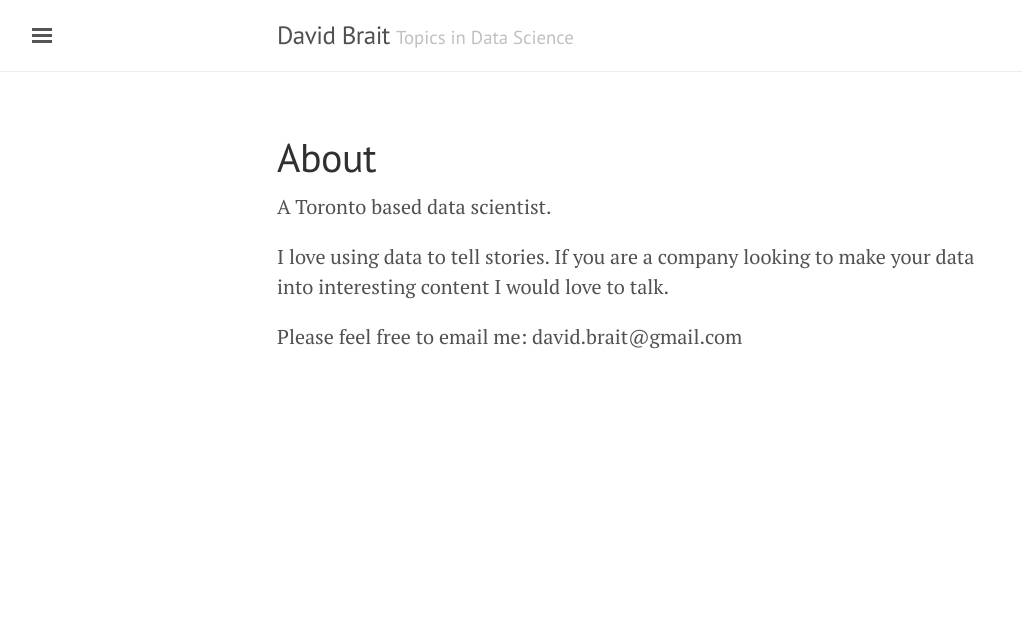
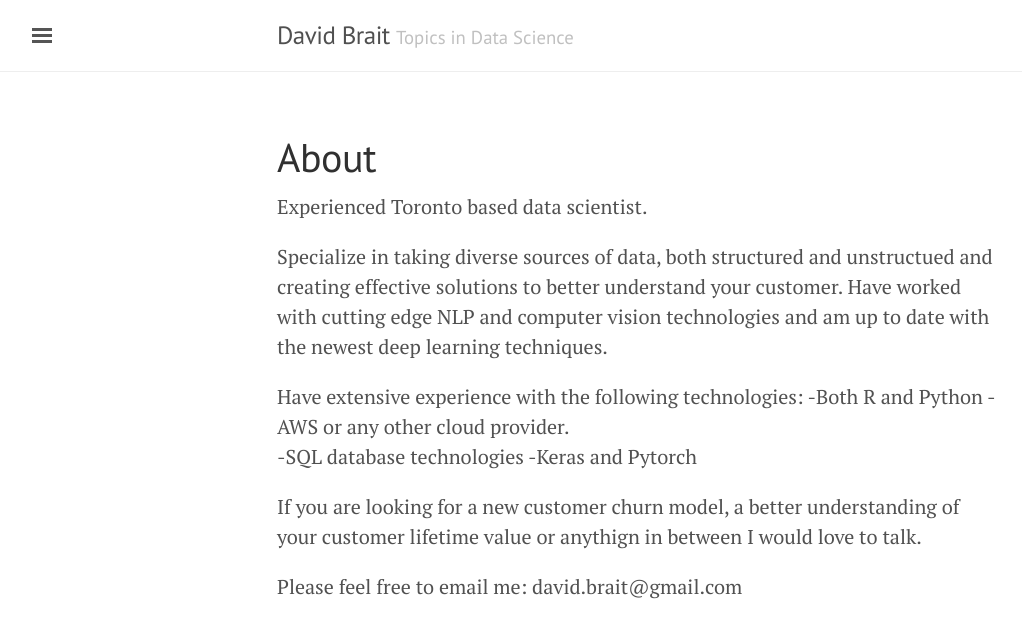
Before and after one commit to dbrait/dbrait-blog, a Jekyll site: the page built from about.md, in a window 1280 px wide. Shown: the top 638 px of the page, without its empty margins (3-1025 px from the left). Built offline with Jekyll 4.4.1, drawn with Linux system fonts in a browser that asks for light colours.

Commit message:
Update about.md

```diff
--- a/about.md
+++ b/about.md
@@ -3,8 +3,16 @@ layout: page
 title: About
 ---
 
-A Toronto based data scientist.
+Experienced Toronto based data scientist.
 
-I love using data to tell stories.  If you are a company looking to make your data into interesting content I would love to talk.
+Specialize in taking diverse sources of data, both structured and unstructued and creating effective solutions to better understand your customer.  Have worked with cutting edge NLP and computer vision technologies and am up to date with the newest deep learning techniques.
+
+Have extensive experience with the following technologies:
+  -Both R and Python
+   -AWS or any other cloud provider.
+   -SQL database technologies
+   -Keras and Pytorch
+
+If you are looking for a new customer churn model, a better understanding of your customer lifetime value or anythign in between I would love to talk.
 
 Please feel free to email me: david.brait@gmail.com
```
